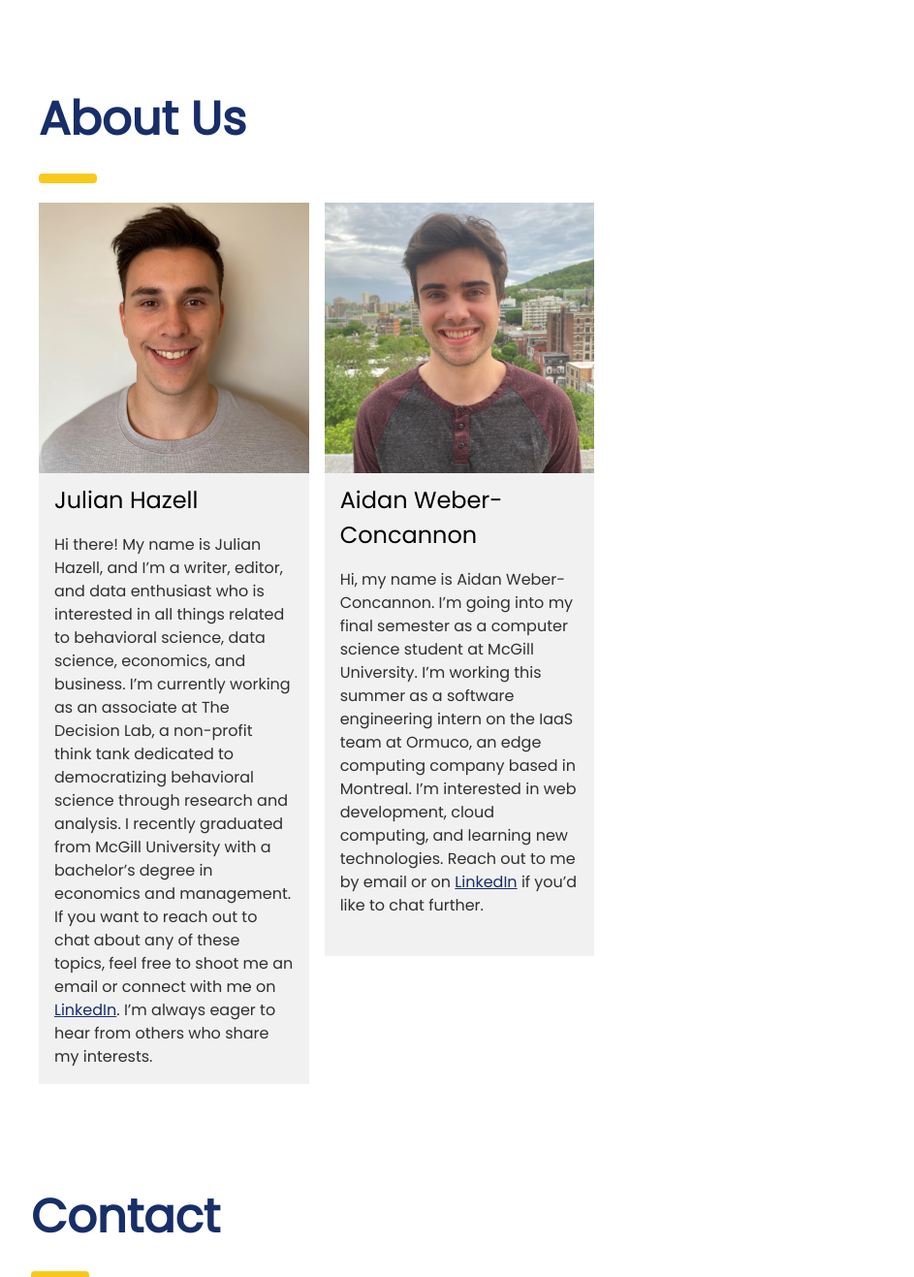
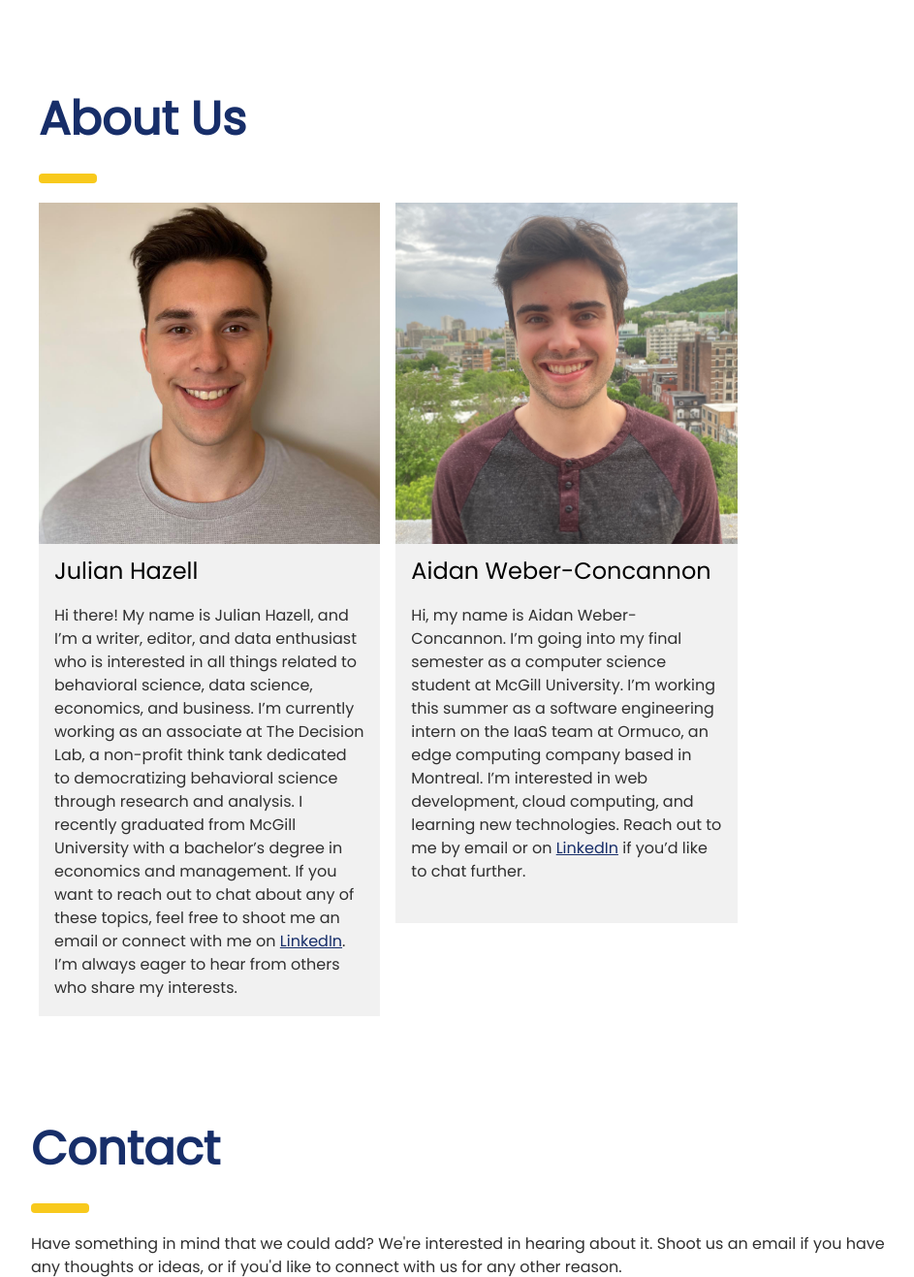
Before and after one commit to aidanwc/Covid-Sentiment, a Django app: page / in a window 1280 px wide. Shown: the part 3200-4517 px from the top of the page at 97% size, without its empty margins (316-1259 px from the left). Run offline with Django 3.2, Linux system fonts and the light colour scheme; data comes from the database, SQL or seed files in the repository; some libraries are stand-ins or nearby versions.

Commit message:
Updated Axis

```diff
--- a/sentiment/templates/sentiment/index.html
+++ b/sentiment/templates/sentiment/index.html
@@ -157,7 +157,7 @@ li{color: rgb(48, 48, 48);}
 
   <!-- The Team -->
   <div class="w3-row-padding ">
-    <div class="w3-col m4 w3-margin-bottom">
+    <div class="w3-col m5 w3-margin-bottom">
       <div class="w3-light-grey">
         <img src="{% static 'tracker/julian.jpg'%}" alt="Julian" style="width:100%">
         <div class="w3-container">
@@ -171,7 +171,7 @@ li{color: rgb(48, 48, 48);}
         </div>
       </div>
     </div>
-    <div class="w3-col m4 w3-margin-bottom">
+    <div class="w3-col m5 w3-margin-bottom">
       <div class="w3-light-grey">
         <img src="{% static 'tracker/aidan.jpg' %}" alt="Aidan" style="width:100%">
         <div class="w3-container">
@@ -255,8 +255,8 @@ function onClick(element) {
         scales: {
             yAxes : [{
                 ticks : {
-                    max : 1,
-                    min : -1
+                    max : 0.3,
+                    min : -0.3
                 }
             }]
         }
```
Also changed, not shown: 1 other file.
